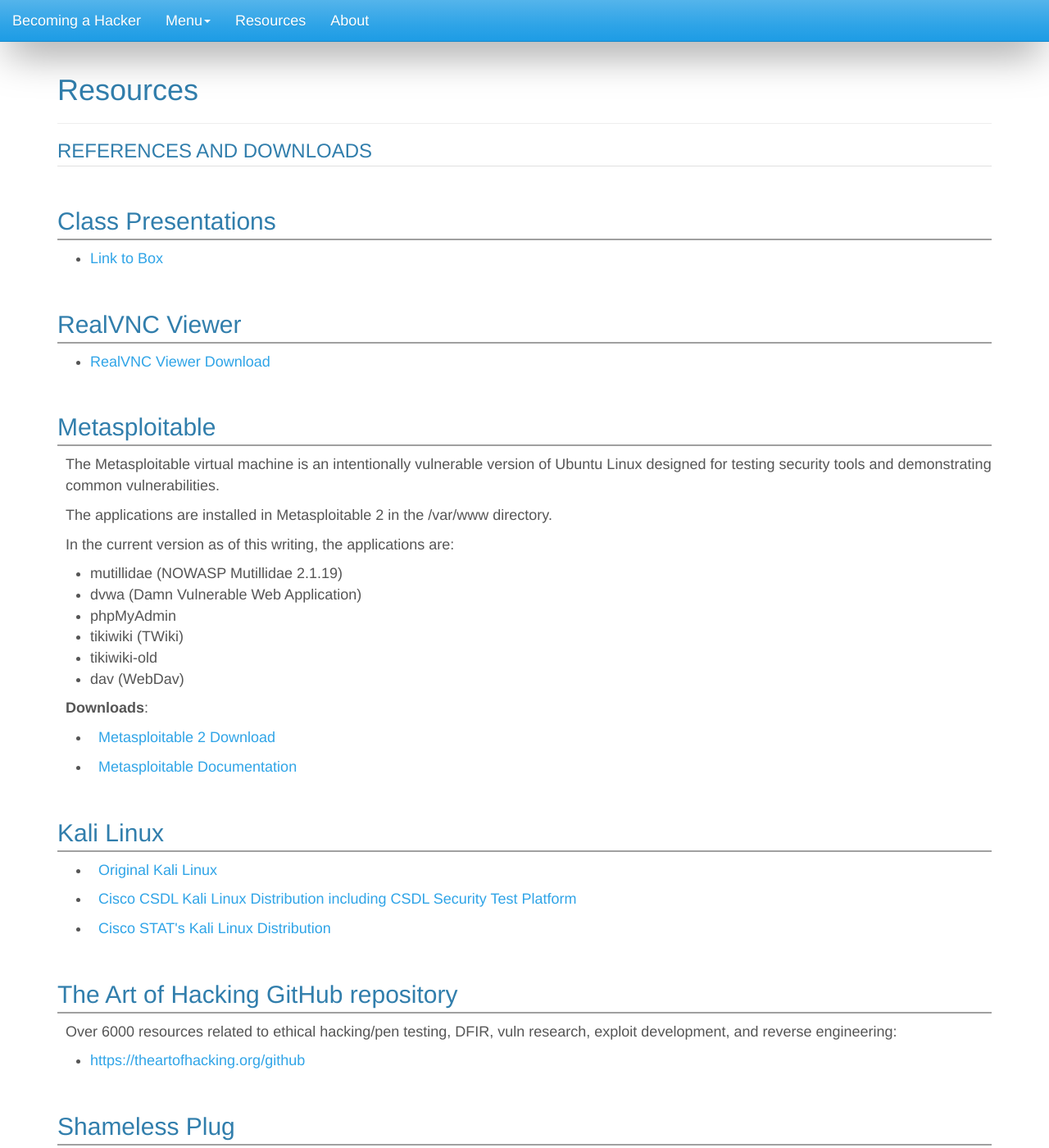
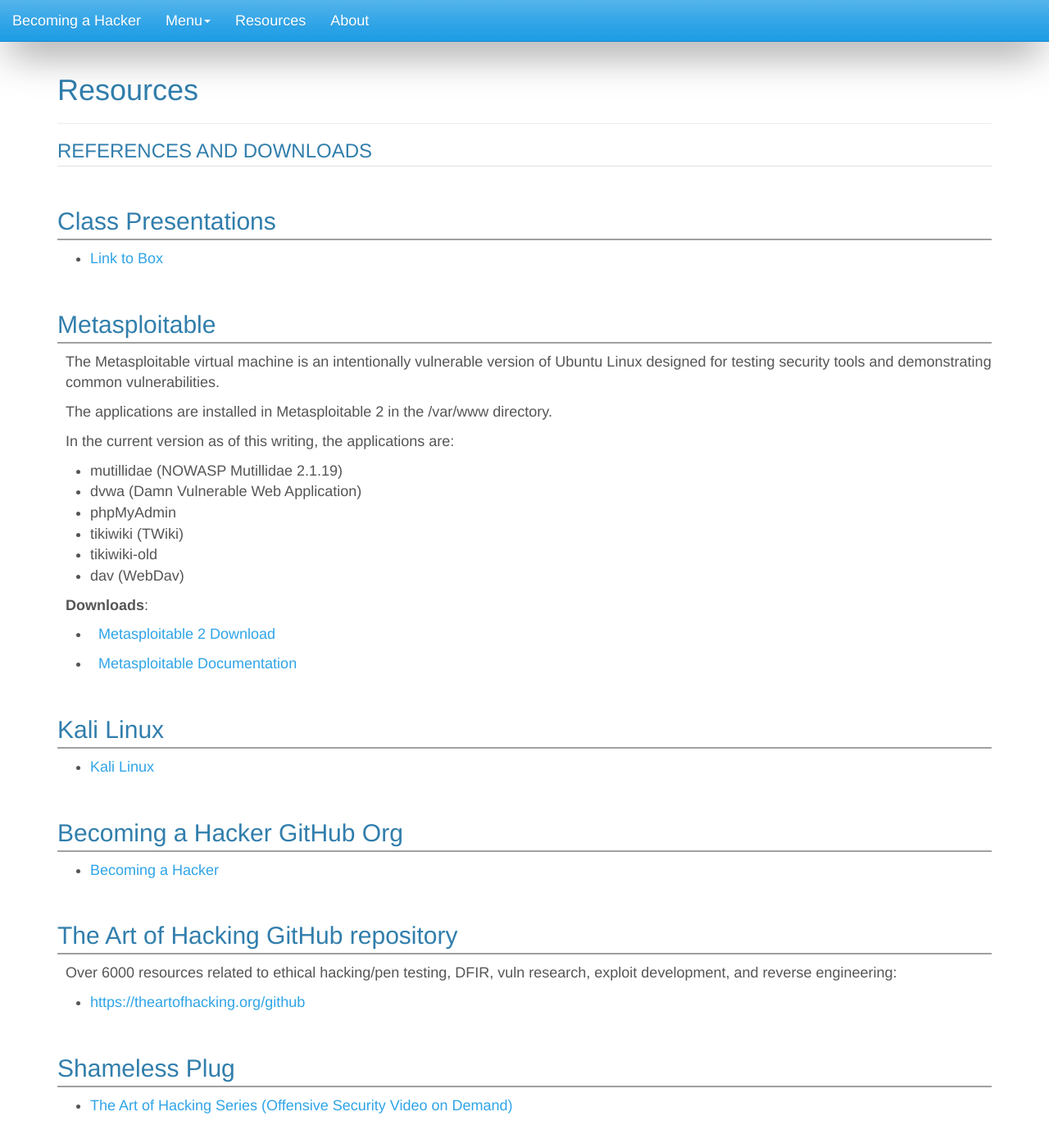
Before and after one commit to cmm-cisco/bah-site, a Jekyll site: the page built from resources.md, in a window 1280 px wide and 1400 px high. Shown: the whole window at 82% size. Built offline with Jekyll 4.4.1, drawn with Linux system fonts in a browser that asks for light colours; some web fonts are replaced.

Commit message:
Update resource links

```diff
--- a/resources.md
+++ b/resources.md
@@ -11,11 +11,7 @@
 
 ## Class Presentations
 
--   [Link to Box](https://cisco.box.com/s/qdxjoyd7hrl8sfq8yhw9x6z0rm5w5xvg)
-
-## RealVNC Viewer
-
--   [RealVNC Viewer Download](https://www.realvnc.com/en/connect/download/viewer/windows/)
+-   [Link to Box](https://cisco.box.com/s/htxba0p706e335zskbixm0244aysjz9w)
 
 ## Metasploitable
 
@@ -37,19 +33,17 @@
 
 **Downloads**:
 
--   [Metasploitable 2 Download](https://information.rapid7.com/metasploitable-download.html?LS=1631875&CS=web)
+- [Metasploitable 2 Download](https://information.rapid7.com/metasploitable-download.html?LS=1631875&CS=web)
 
--   [Metasploitable Documentation](https://community.rapid7.com/docs/DOC-1875)
+- [Metasploitable Documentation](https://community.rapid7.com/docs/DOC-1875)
 
 ## Kali Linux
 
--   [Original Kali Linux](https://www.kali.org/)
+- [Kali Linux](https://www.kali.org/)
 
--   [Cisco CSDL Kali Linux Distribution including CSDL Security Test
-    Platform](https://apps.na.collabserv.com/wikis/home?lang=en-us#!/wiki/Wd9b7eba74a00_4ab6_90ab_a6fc5d901046/page/CSDL%20Kali%20Linux%20User%20Guide)
+## Becoming a Hacker GitHub Org
 
--   [Cisco STAT\'s Kali Linux
-    Distribution](https://stat.cisco.com/statwiki/SecurityToolsVirtualImage)
+- [Becoming a Hacker](https://github.com/becomingahacker)
 
 ## The Art of Hacking GitHub repository
 
```
Also changed, not shown: modules/3.md (+3 -1 lines).
